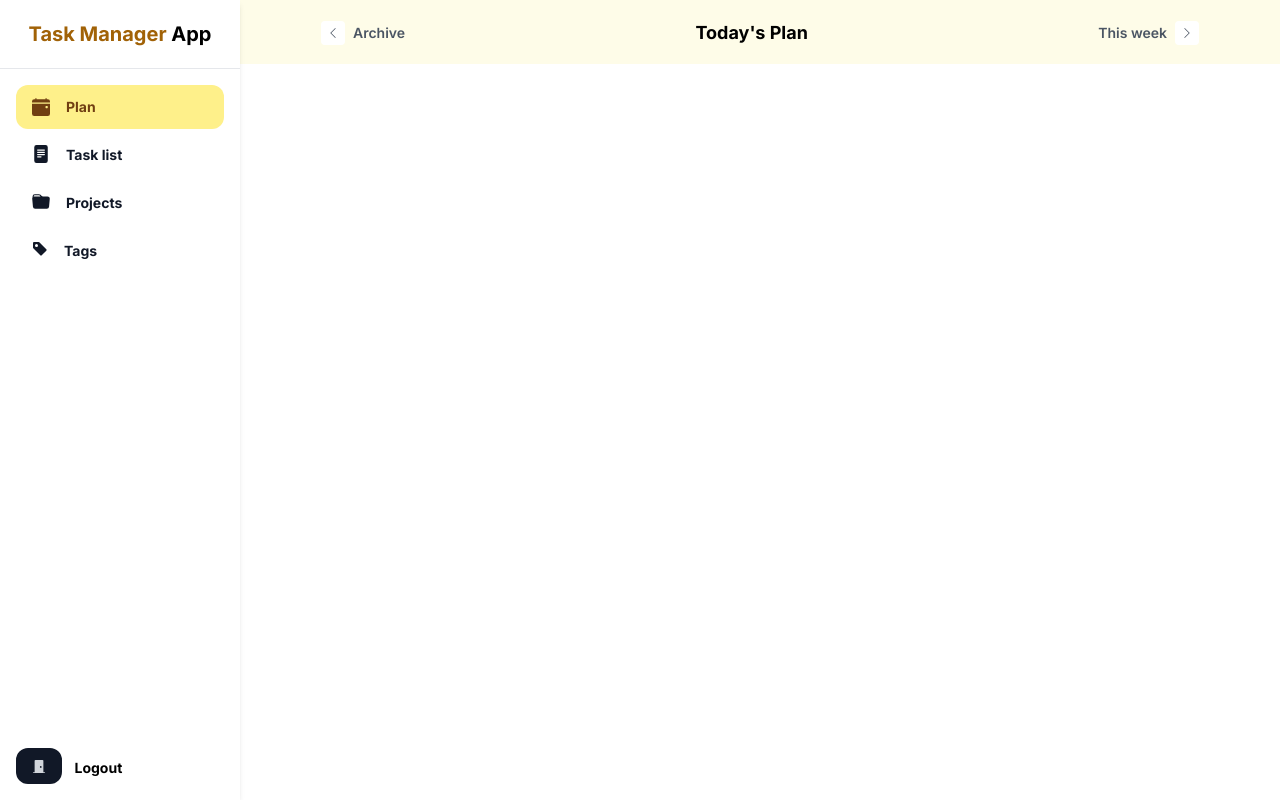
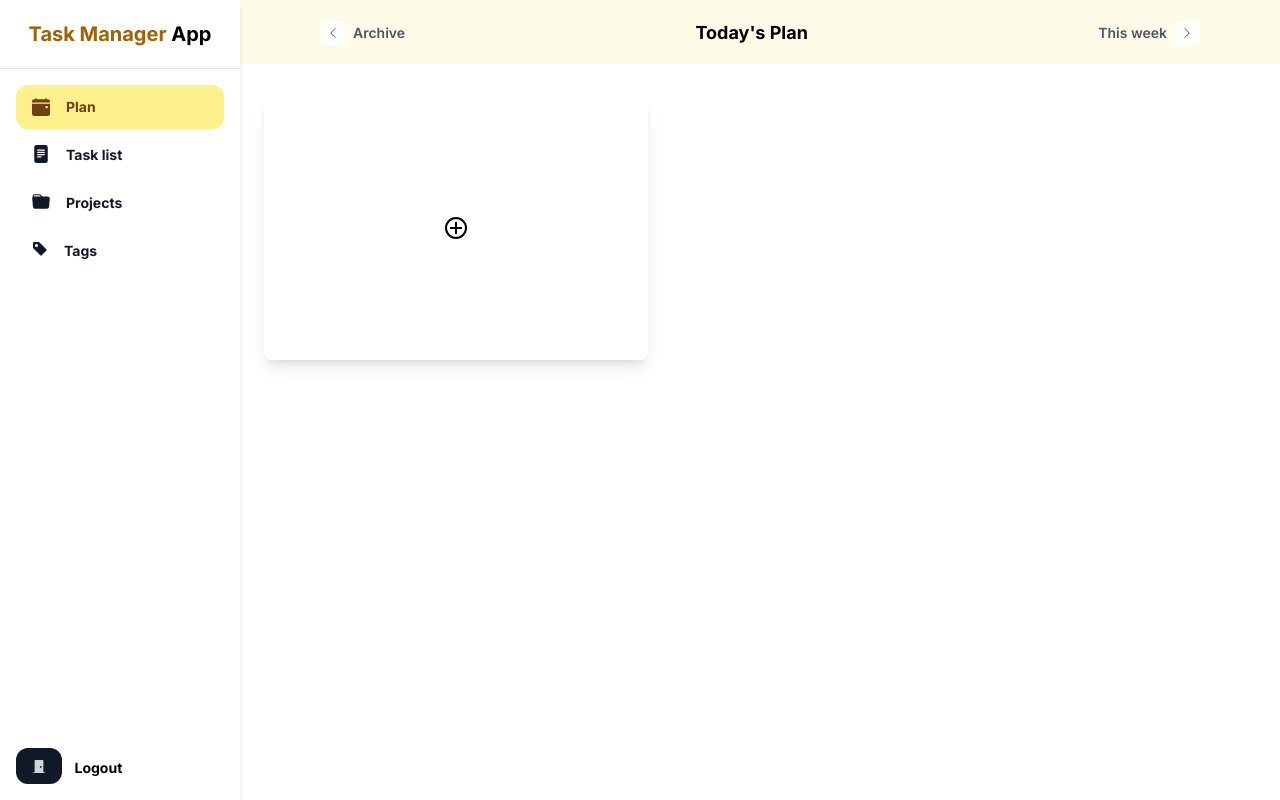
Before and after one commit to AbdullahNaseer01/notepad-tailwind, a Next.js app: page / in a window 1280 px wide. Built offline with nearby package versions, Linux system fonts and the light colour scheme.

Commit message:
add button done

```diff
--- a/package.json
+++ b/package.json
@@ -16,6 +16,7 @@
     "postcss": "8.4.27",
     "react": "18.2.0",
     "react-dom": "18.2.0",
+    "react-icons": "^4.10.1",
     "tailwindcss": "3.3.3"
   }
 }
--- a/src/app/page.js
+++ b/src/app/page.js
@@ -1,5 +1,5 @@
 import Image from 'next/image'
-
+import { GrAddCircle } from 'react-icons/gr';
 export default function Home() {
   return (
     <>
@@ -164,7 +164,11 @@ export default function Home() {
         </aside>
         <main className="ml-60 pt-16 max-h-screen overflow-auto">
           <div className="px-6 py-8">
-
+            <div className="max-w-sm w-full p-6 bg-white rounded-lg shadow-lg flex justify-center ">
+           <button className='text-2xl py-24 '>
+            <GrAddCircle/>
+           </button>
+          </div>
           </div>
         </main>
       </>
```
Also changed, not shown: 1 other file (tests, documents, lock files or other folders).
